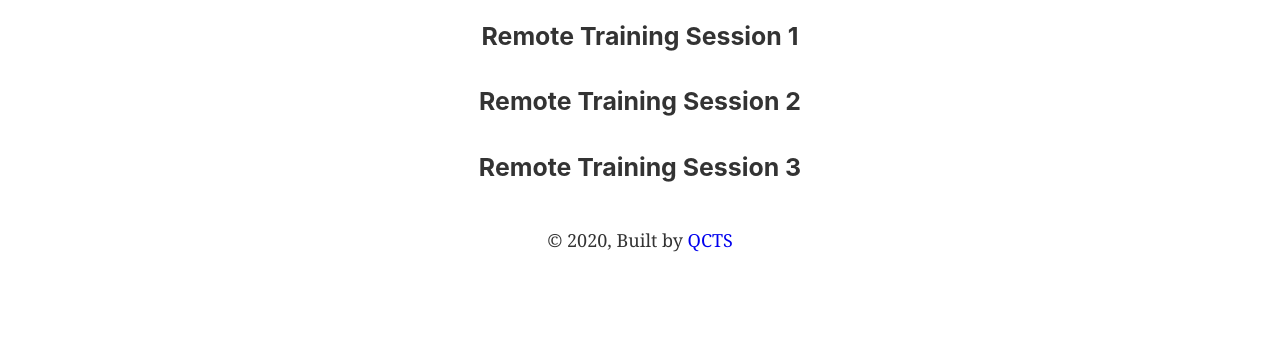
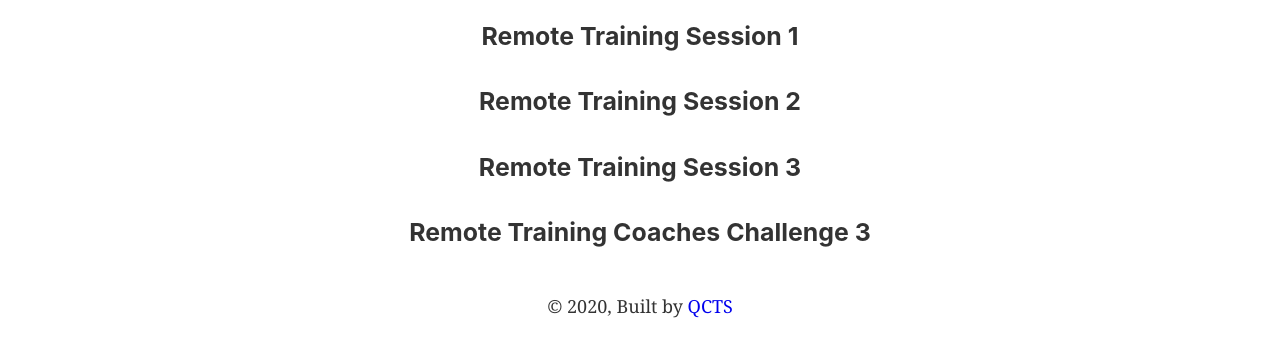
Before and after one commit to khepf/soccer-videos, a Gatsby site: page /page-2 in a window 1280 px wide. Shown: the part 223-580 px from the top of the page. Built offline with nearby package versions, Linux system fonts and the light colour scheme; Gatsby itself is replaced by a stand-in of ours.

Commit message:
added kevin coaches challenge 3

```diff
--- a/src/components/videocard.js
+++ b/src/components/videocard.js
@@ -5,8 +5,7 @@ import Grid from "@material-ui/core/Grid"
 
 export default function VideoCard(props) {
 
-  const videos =
-   [
+  const videos = [
     {
       id: 1,
       releasedate: "Week of 3/30",
@@ -70,6 +69,13 @@ export default function VideoCard(props) {
       linkname: "sYgOeQd5xyI",
       owner: "Coach Kevin",
     },
+    {
+      id: 10,
+      releasedate: "April 8th",
+      title: "Remote Training Coaches Challenge 3",
+      linkname: "HKtjReL2jPw",
+      owner: "Coach Kevin",
+    },
   ]
 
 
--- a/src/pages/index.js
+++ b/src/pages/index.js
@@ -1,7 +1,6 @@
 import React from "react"
 
 import Layout from "../components/layout"
-// import Image from "../components/image"
 import SEO from "../components/seo"
 
 import CoachCard from "../components/coachcard"
@@ -19,7 +18,6 @@ export default class IndexPage extends React.Component {
         <h3 style={{ textAlign: "center" }}>
           Select Your Coach
         </h3>
-        <div></div>
         <CoachCard />
       </Layout>
     )
--- a/src/pages/page-2.js
+++ b/src/pages/page-2.js
@@ -13,6 +13,7 @@ const SecondPage = () => (
     <VideoCard owner="Coach Kevin" releasedate="March 26th" />
     <VideoCard owner="Coach Kevin" releasedate="April 1st" />
     <VideoCard owner="Coach Kevin" releasedate="April 4th" />
+    <VideoCard owner="Coach Kevin" releasedate="April 8th" />
   </Layout>
 )
 
```
Also changed, not shown: src/images/gatsby-astronaut.png (deleted), src/images/puma-ball.jpg (deleted), src/images/puma-ball2.jpg (deleted). Lines whose indentation alone changed are shown as unchanged.
